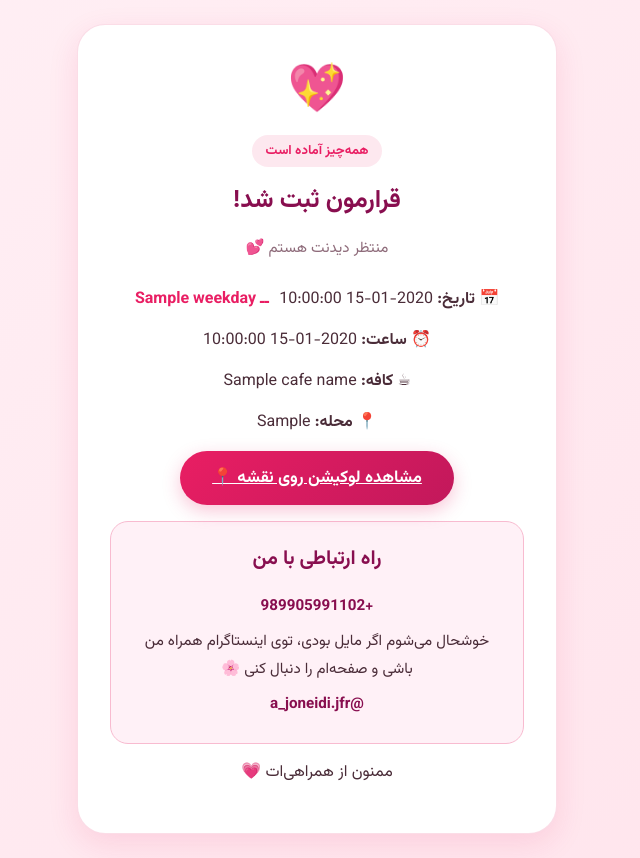
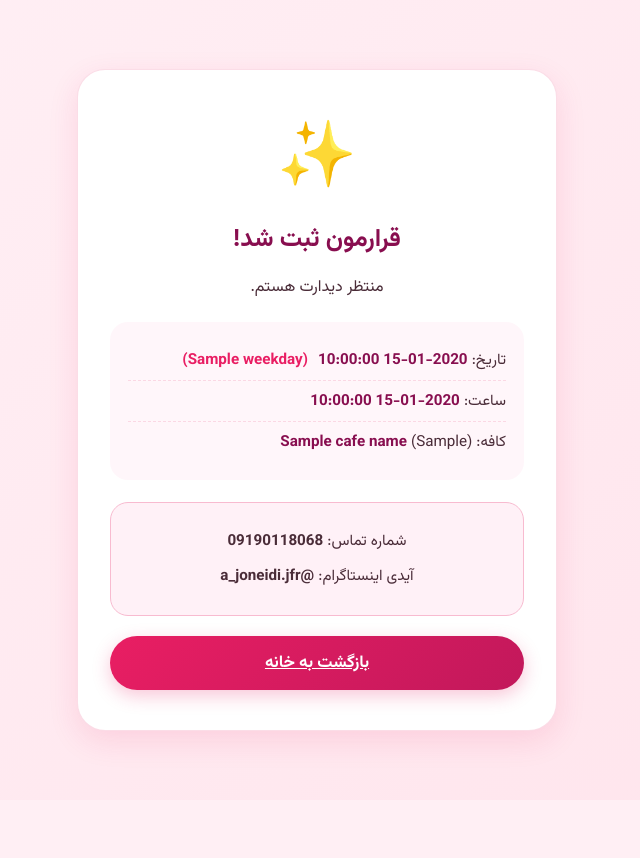
Before and after one commit to alijoneidijfr/DATE-1, a Flask app: template templates/thanks.html in a window 1280 px wide. Shown: the whole page, without its empty margins (323-963 px from the left). After the commit the page ends 757 px from the top, so only its background shows below. Run offline with Flask 3, Linux system fonts and the light colour scheme; the template is opened without the code that fills it: most values are stand-ins (such as "Sample title", 1, 10 or a date in 2020).

Commit message:
Update thanks.html

```diff
--- a/templates/thanks.html
+++ b/templates/thanks.html
@@ -1,66 +1,26 @@
 {% extends "base.html" %}
 
-{% block title %}قرارمون ثبت شد{% endblock %}
+{% block title %}قرار ثبت شد{% endblock %}
 
 {% block content %}
 <div class="hero">
-    <div class="card romantic-card">
-        <div class="heart">💖</div>
-        <div class="badge">همه‌چیز آماده است</div>
+    <div class="card romantic-card success-card">
+        <div class="success-icon">✨</div>
         <h1>قرارمون ثبت شد!</h1>
-        <p class="subtitle">
-            منتظر دیدنت هستم 💕
-        </p>
+        <p>منتظر دیدارت هستم.</p>
 
-        <div class="info-box">
-            <p>
-                📅 <strong>تاریخ:</strong> {{ date }}
-                {% if weekday %}
-                <span class="weekday">ــ {{ weekday }}</span>
-                {% endif %}
-            </p>
-            <p>⏰ <strong>ساعت:</strong> {{ time }}</p>
-            <p>☕ <strong>کافه:</strong> {{ cafe_name }}</p>
-            <p>📍 <strong>محله:</strong> {{ cafe_area }}</p>
+        <ul class="details-list">
+            <li>تاریخ: <strong>{{ date }}</strong> {% if weekday %}<span class="weekday">({{ weekday }})</span>{% endif %}</li>
+            <li>ساعت: <strong>{{ time }}</strong></li>
+            <li>کافه: <strong>{{ cafe_name }}</strong> ({{ cafe_area }})</li>
+        </ul>
+
+        <div class="contact-box">
+            <p>شماره تماس: <strong>09190118068</strong></p>
+            <p>آیدی اینستاگرام: <strong>@a_joneidi.jfr</strong></p>
         </div>
 
-        {% if latitude and longitude %}
-        <p class="map-link-wrapper">
-            <a
-                class="yes-btn"
-                target="_blank"
-                rel="noopener noreferrer"
-                href="https://www.openstreetmap.org/?mlat={{ latitude }}&mlon={{ longitude }}#map=17/{{ latitude }}/{{ longitude }}"
-            >
-                مشاهده لوکیشن روی نقشه 📍
-            </a>
-        </p>
-        {% endif %}
-
-        <div class="contact-box">
-            <h2>راه ارتباطی با من</h2>
-
-            <a class="contact-number" href="tel:+989905991102">
-                +989905991102
-            </a>
-
-            <p class="instagram-text">
-                خوشحال می‌شوم اگر مایل بودی، توی اینستاگرام همراه من باشی و صفحه‌ام را دنبال کنی 🌸
-            </p>
-
-            <a
-                class="instagram-link"
-                href="https://www.instagram.com/a_joneidi.jfr/"
-                target="_blank"
-                rel="noopener noreferrer"
-            >
-                @a_joneidi.jfr
-            </a>
-        </div>
-
-        <p class="final-message">
-            ممنون از همراهی‌ات 💗
-        </p>
+        <a href="/" class="yes-btn full-width">بازگشت به خانه</a>
     </div>
 </div>
 {% endblock %}
```
